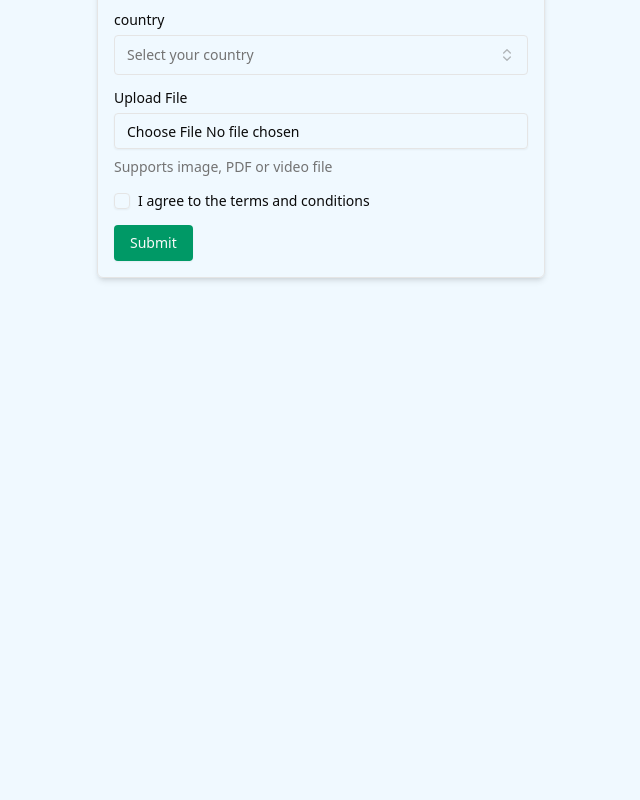
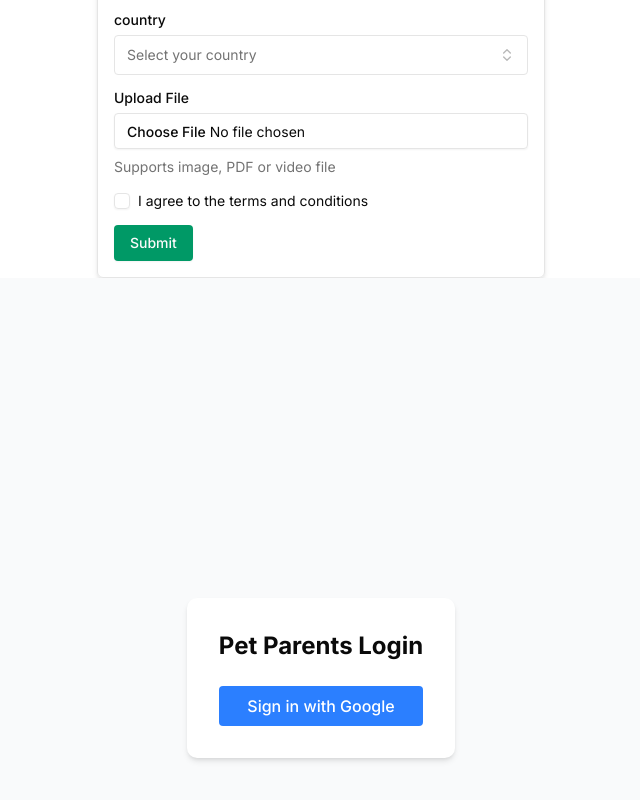
Before and after one commit to rajiul93/landing-e-commarce, a Next.js app: page / in a window 1280 px wide. Shown: the part 338-1138 px from the top of the page, without its empty margins (319-959 px from the left). Before the commit the page ends 800 px from the top, so only its background shows below. Built offline with nearby package versions, Linux system fonts and the light colour scheme.

Commit message:
add google login with next auth

```diff
--- a/package.json
+++ b/package.json
@@ -23,6 +23,7 @@
     "date-fns": "^4.1.0",
     "lucide-react": "^0.518.0",
     "next": "15.3.4",
+    "next-auth": "^4.24.11",
     "react": "^19.0.0",
     "react-day-picker": "^9.7.0",
     "react-dom": "^19.0.0",
--- /dev/null
+++ b/src/app/api/auth/[...nextauth]/route.tsx
@@ -0,0 +1,22 @@
+import NextAuth from "next-auth";
+import GoogleProvider from "next-auth/providers/google";
+
+const handler = NextAuth({
+  providers: [
+    GoogleProvider({
+      clientId: process.env.GOOGLE_CLIENT_ID!,
+      clientSecret: process.env.GOOGLE_CLIENT_SECRET!,
+    }),
+  ],
+ callbacks: {
+  async session({ session, token }) {
+    if (session.user) {
+      (session.user as any).id = token.sub || "";
+    }
+    return session;
+  },
+},
+  secret: process.env.NEXTAUTH_SECRET,
+});
+
+export { handler as GET, handler as POST };
--- /dev/null
+++ b/src/app/dashboard/page.tsx
@@ -0,0 +1,26 @@
+"use client";
+import { useSession, signOut } from "next-auth/react";
+import { redirect } from "next/navigation";
+
+export default function DashboardPage() {
+  const { data: session } = useSession();
+
+  if (!session) {
+    redirect("/login");
+  }
+
+  return (
+    <div className="container mx-auto p-4">
+      <h1 className="text-2xl font-bold mb-4">Welcome, {session.user?.name}!</h1>
+      <div className="bg-white p-6 rounded-lg shadow">
+        <p>Email: {session.user?.email}</p>
+        <button
+          onClick={() => signOut()}
+          className="mt-4 bg-red-500 hover:bg-red-600 text-white py-2 px-4 rounded"
+        >
+          Sign Out
+        </button>
+      </div>
+    </div>
+  );
+}
--- a/src/app/layout.tsx
+++ b/src/app/layout.tsx
@@ -1,11 +1,9 @@
 import type { Metadata } from "next";
-import { Roboto } from "next/font/google";
+import { Inter } from "next/font/google";
 import "./globals.css";
+import { AuthProvider } from "./providers";
 
-const RobotoFont = Roboto({
-  variable: "--font-geist-sans",
-  subsets: ["latin"],
-});
+const inter = Inter({ subsets: ["latin"] });
 
 export const metadata: Metadata = {
   title: "Pet Parents Love Us",
@@ -14,12 +12,14 @@ export const metadata: Metadata = {
 
 export default function RootLayout({
   children,
-}: Readonly<{
+}: {
   children: React.ReactNode;
-}>) {
+}) {
   return (
     <html lang="en">
-      <body className={`${RobotoFont.variable}  antialiased bg-sky-50` }>{children}</body>
+      <body className={inter.className}>
+        <AuthProvider>{children}</AuthProvider>
+      </body>
     </html>
   );
 }
--- a/src/app/page.tsx
+++ b/src/app/page.tsx
@@ -1,3 +1,4 @@
+import LoginPage from "@/components/module/authentication/SignIn";
 import Banner from "@/components/module/Banner";
 import MainForm from "@/components/module/form/MainForm";
 import { PButton } from "@/components/PButton";
@@ -12,6 +13,7 @@ export default function Home() {
         Start Your Pet's Journey
       </PButton>
       <MainForm />
+      <LoginPage />
     </main>
   );
 }
--- /dev/null
+++ b/src/app/providers.tsx
@@ -0,0 +1,6 @@
+"use client";
+import { SessionProvider } from "next-auth/react";
+
+export function AuthProvider({ children }: { children: React.ReactNode }) {
+  return <SessionProvider>{children}</SessionProvider>;
+}
--- /dev/null
+++ b/src/components/module/authentication/SignIn.tsx
@@ -0,0 +1,20 @@
+"use client";
+import { signIn } from "next-auth/react";
+
+export default function LoginPage() {
+  return (
+    <div className="min-h-screen flex items-center justify-center bg-gray-50">
+      <div className="bg-white p-8 rounded-lg shadow-md">
+        <h1 className="text-2xl font-bold mb-6 text-center">
+          Pet Parents Login
+        </h1>
+        <button
+          onClick={() => signIn("google")}
+          className="bg-blue-500 hover:bg-blue-600 text-white font-medium py-2 px-4 rounded flex items-center justify-center w-full"
+        >
+          Sign in with Google
+        </button>
+      </div>
+    </div>
+  );
+}
--- a/src/components/module/form/FormDatePicker.tsx
+++ b/src/components/module/form/FormDatePicker.tsx
@@ -39,7 +39,9 @@ export const FormDatePicker = ({
               <FormControl>
                 <Button
                   variant={"outline"}
-                  className={"w-full pl-3 text-left font-normal rounded-[4px] bg-transparent"}
+                  className={
+                    "w-full pl-3 text-left font-normal rounded-[4px] bg-transparent"
+                  }
                 >
                   {field.value ? (
                     format(field.value, "PPP")
@@ -54,7 +56,7 @@ export const FormDatePicker = ({
               <Calendar
                 mode="single"
                 selected={field.value}
-                 onSelect={(date) => field.onChange(date ?? undefined)}
+                onSelect={(date) => field.onChange(date ?? undefined)}
                 initialFocus
                 captionLayout="dropdown" // ✅ Year + Month dropdown
                 fromYear={1950} // ✅ Start from 1950
--- /dev/null
+++ b/src/middleware.ts
@@ -0,0 +1,5 @@
+export { default } from "next-auth/middleware";
+
+export const config = {
+  matcher: ["/dashboard/:path*"],
+};
--- /dev/null
+++ b/src/types/next-auth.d.ts
@@ -0,0 +1,21 @@
+// types/next-auth.d.ts
+import NextAuth from "next-auth";
+
+declare module "next-auth" {
+  interface Session {
+    user: {
+      id: string;
+      name?: string;
+      email?: string;
+      image?: string;
+    };
+  }
+}
+
+declare module "next-auth" {
+  interface Session {
+    user: {
+      id: string;
+    } & DefaultSession["user"];
+  }
+}
```
Also changed, not shown: 1 other file (tests, documents, lock files or other folders).
